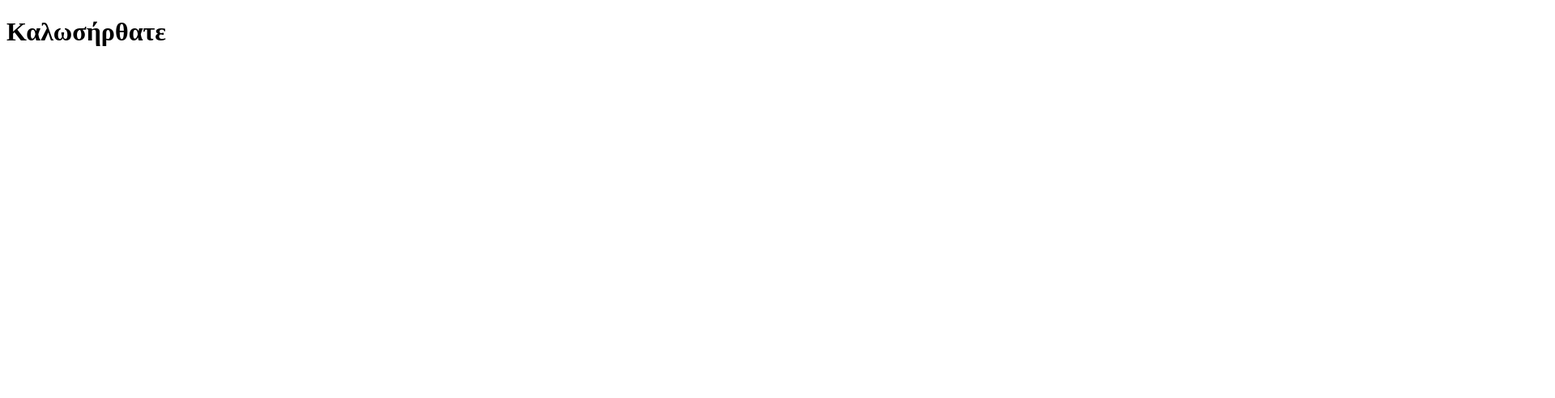
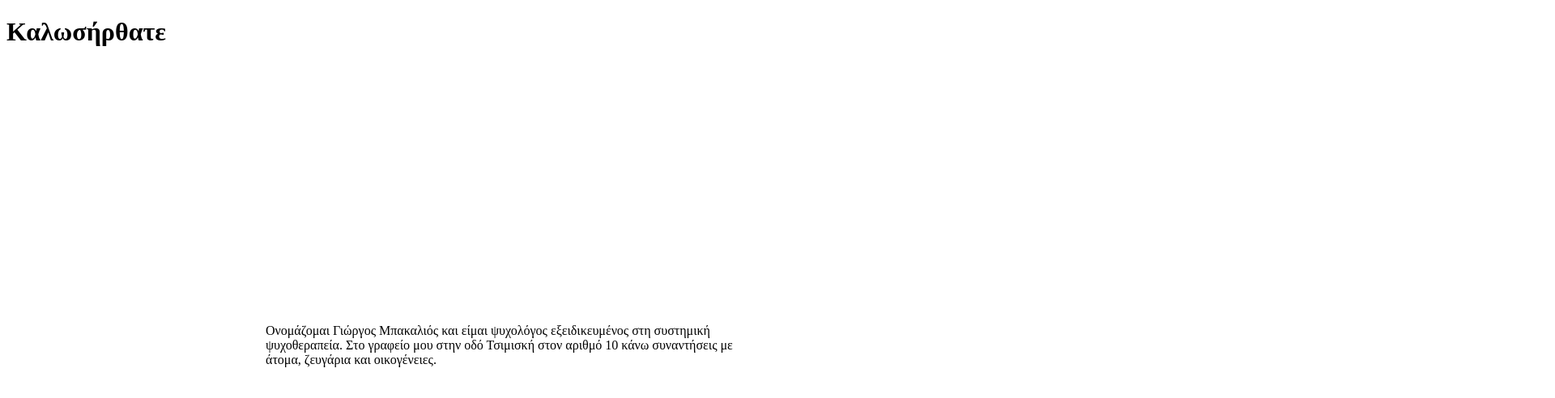
Before and after one commit to giorgosbakalios/github.io, a plain HTML site: page index.html in a window 1280 px wide. Shown: the top 492 px of the page at 81% size, 1920 px wide, since content can reach past the window. Drawn offline with Linux system fonts and the light colour scheme.

Commit message:
Update index.html

```diff
--- a/index.html
+++ b/index.html
@@ -2,7 +2,7 @@
 <html>
   <style>
     p {
-       padding: 200em;
+       padding: 20em;
     }
 
   </style>
```
